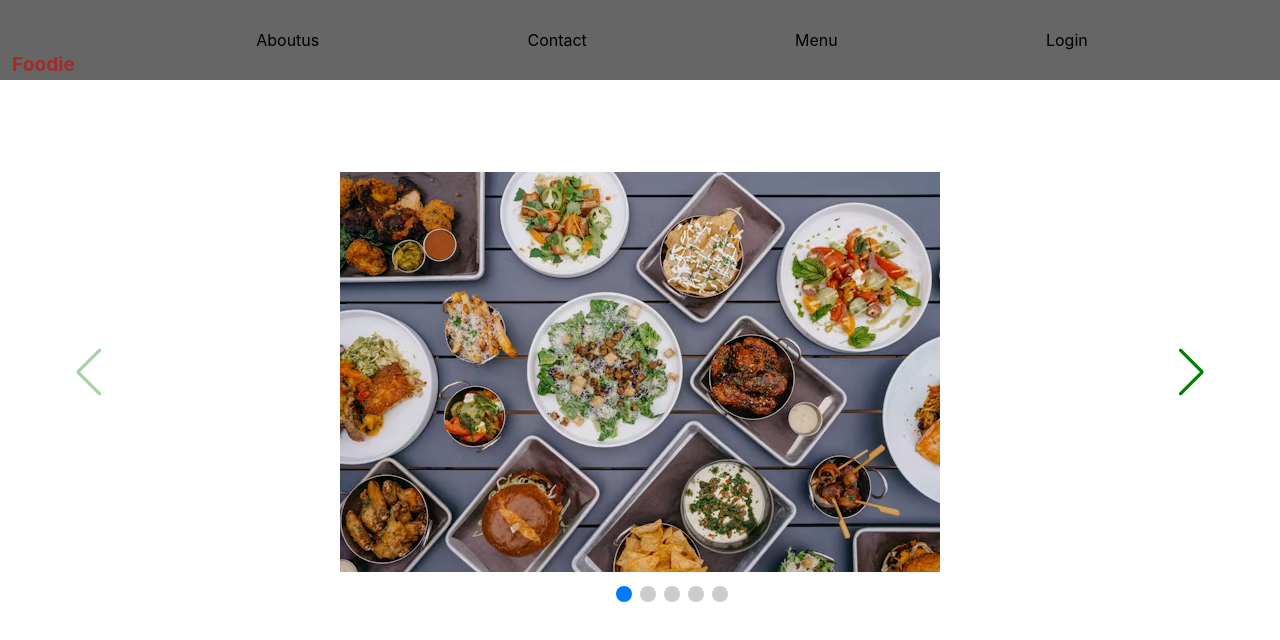
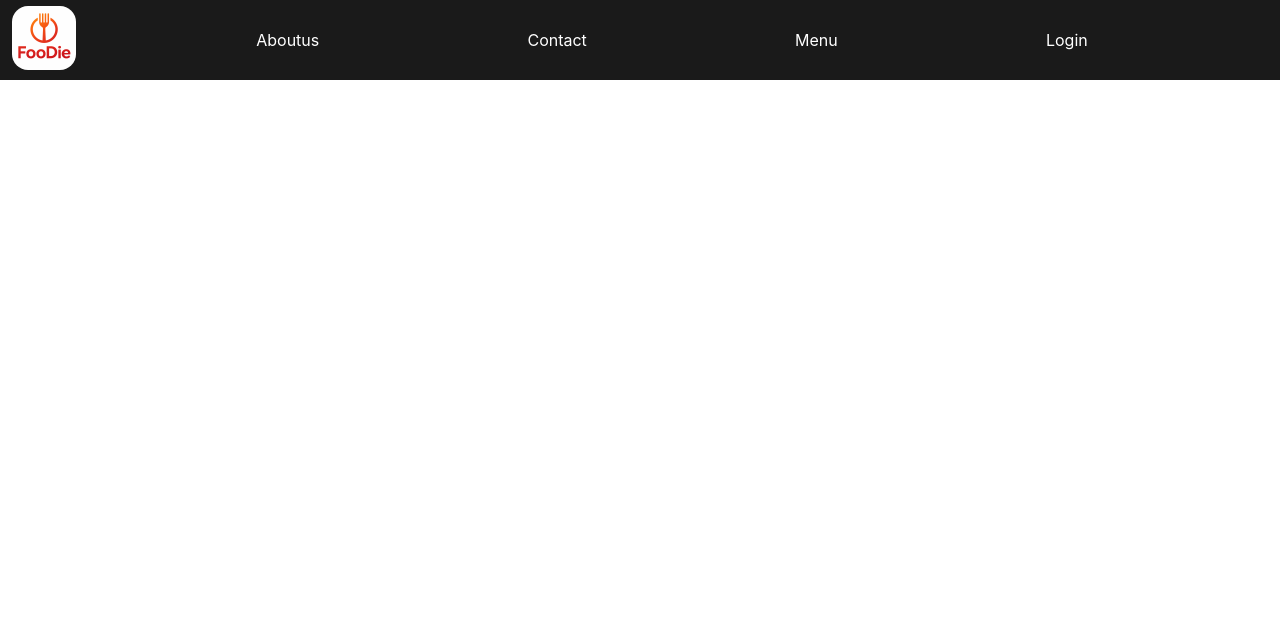
Before and after one commit to Afrozalam123/restaurent-project, a React (Create React App) app: page / in a window 1280 px wide. Shown: the top 640 px of the page. Built offline with nearby package versions, Linux system fonts and the light colour scheme.

Commit message:
updated navbar and logo

```diff
--- a/src/Component/Navbar.js
+++ b/src/Component/Navbar.js
@@ -1,17 +1,18 @@
 import { Link } from "react-router-dom";
 import 'swiper/css';
-import 'swiper/css/navigation';
-import 'swiper/css/pagination';
+// import 'swiper/css/navigation';
+// import 'swiper/css/pagination';
 import "../pages/Navbar.css"
 
 
 // import required modules
-import { Navigation,Pagination } from 'swiper/modules';
+// import { Navigation,Pagination } from 'swiper/modules';
 
 
 // Import Swiper React components
-import { Swiper, SwiperSlide } from 'swiper/react';
-// import "../pages/Navbar.css"
+// import { Swiper, SwiperSlide } from 'swiper/react';
+import "../pages/Navbar.css"
+import Logo from "../Afroz/Logo.jpg"
 export default function Home() {
   return (
      <div>
@@ -25,32 +26,8 @@ export default function Home() {
      </ul>
     </nav>
    <section>
-   <h1 className="logo sm:text-yellow-300 text-2xl md:text-white ">Foodie</h1>
+    <img src={Logo} alt="logo" className="logo"/>
    </section>
-
-
-    <section>
-       <div className='container'>
-      <Swiper navigation={true} modules={[Navigation,Pagination]} className="mySwiper" style={{
-        "--swiper-navigation-color":"green",
-        "--swiper-navigation-size":"3rem",
-          "--swiper-pagination-bullet-size":"1rem",
-
-      }} pagination={true}>
-        <SwiperSlide><div className='slide   slide1'></div></SwiperSlide>
-         <SwiperSlide><div className='slide   slide2'></div></SwiperSlide>
-         <SwiperSlide><div className='slide   slide3'></div></SwiperSlide>
-         <SwiperSlide><div className='slide   slide4'></div></SwiperSlide>
-          <SwiperSlide><div className='slide   slide4'></div></SwiperSlide>
-         </Swiper>
-       </div>
-    </section>
-
-
-
-
-
-   </div>
 
 
 
@@ -58,5 +35,6 @@ export default function Home() {
 
 
 
+  </div>
   )
-  }
+}
--- a/src/pages/Navbar.css
+++ b/src/pages/Navbar.css
@@ -14,7 +14,8 @@
 nav ul{
    width: 105vw;   /* poore screen ka width */
   height: 5rem;   /* default height */
-  background: #666;
+  background-color: #1a1a1a; /* dark gray */
+  color: white;
   margin: 0px;
   padding: 1rem 3rem;
   display: flex;
@@ -29,42 +30,51 @@ nav ul li:hover {
   cursor: pointer;
 }
 
- @media (max-width:600px) {
-  nav ul{
+
+
+  @media (max-width: 600px) {
+  nav ul {
+
     width: 500vw;
     height: 5rem;
     justify-content: space-around;
     padding: 2rem;
     color: white;
     background-color: brown;
-    flex-direction: row;
+    flex-direction: row-reverse;
     font-size: 3rem;
     padding-left: 29rem;
     text-align: center;
+    overflow-x: hidden;
+  }
 
+  nav ul li:hover {
+    background: #a0522d;      /* hover effect */
+    cursor: pointer;
   }
 }
 
+
+
+
 .logo{
-  color: brown;
-  font-size: 1.2rem;
+  background-color: black;
+  font-size: 1rem;
+  width: 5%;
   font-weight: bolder;
   position: relative;
   text-align: center;
   display: flex;
-  top: -2rem;
+  top: -74px;
+  border-radius: 1rem;
   left: 12px;
 
 }
 
 @media (max-width:600px){
  .logo {
-  position: relative;
-  color:pink;
-  letter-spacing:5px;
-  text-align: center;
-  padding: 0px 3rem;
-  margin: 0px 2rem;
+  width: 12%;
+  left: 2rem;
  }
 }
 
```
Also changed, not shown: src/Afroz/Logo.jpg (added).
